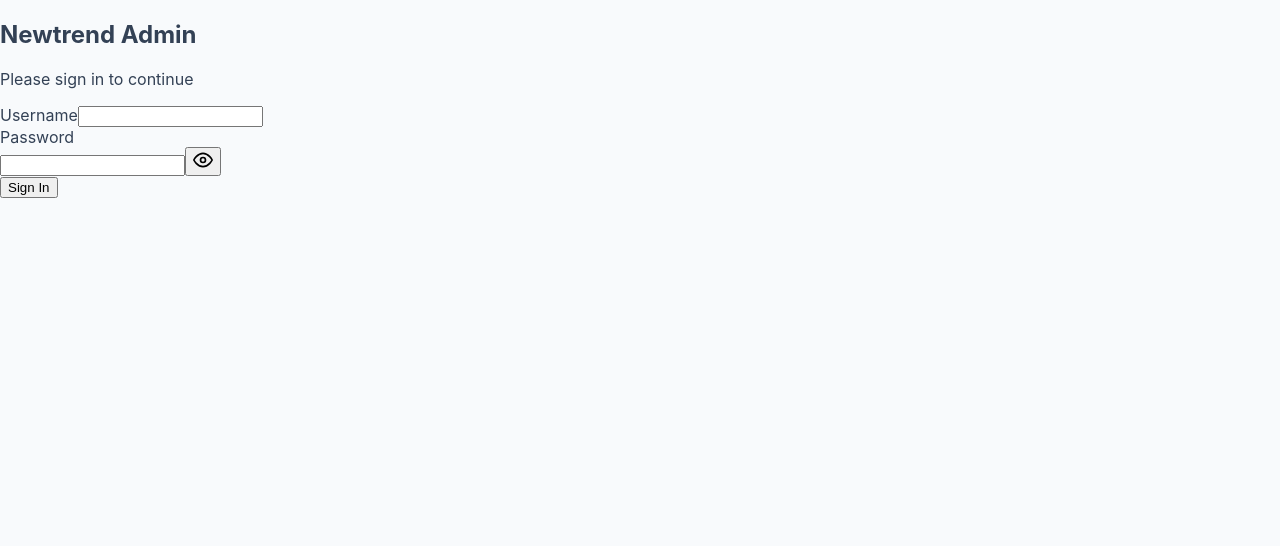
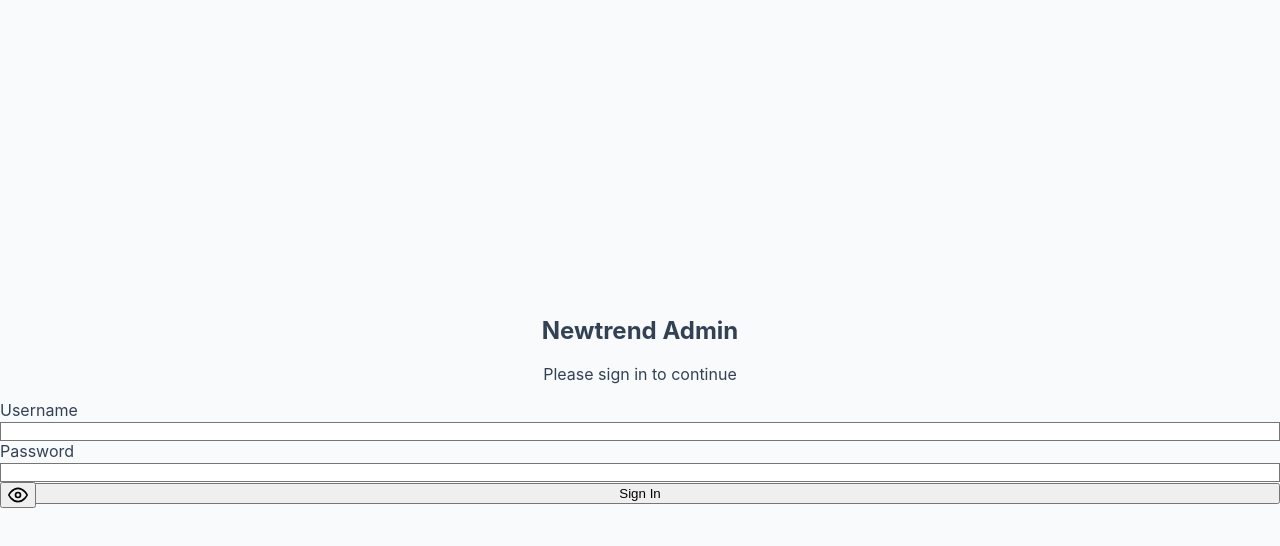
Before and after one commit to poohhandsome/clinic-frontend, a React (Vite) app: page / in a window 1280 px wide. Shown: the top 546 px of the page. Built offline with nearby package versions, Linux system fonts and the light colour scheme; no server answers.

Commit message:
tailwind

```diff
--- a/src/index.css
+++ b/src/index.css
@@ -1,3 +1,7 @@
+@tailwind base;
+@tailwind components;
+@tailwind utilities;
+
 body {
   margin: 0;
   font-family: -apple-system, BlinkMacSystemFont, 'Segoe UI', 'Roboto', 'Oxygen',
--- /dev/null
+++ b/tailwind.config.js
@@ -0,0 +1,11 @@
+/** @type {import('tailwindcss').Config} */
+export default {
+    content: [
+      "./index.html",
+      "./src/**/*.{js,ts,jsx,tsx}",
+    ],
+    theme: {
+      extend: {},
+    },
+    plugins: [],
+  }
```
